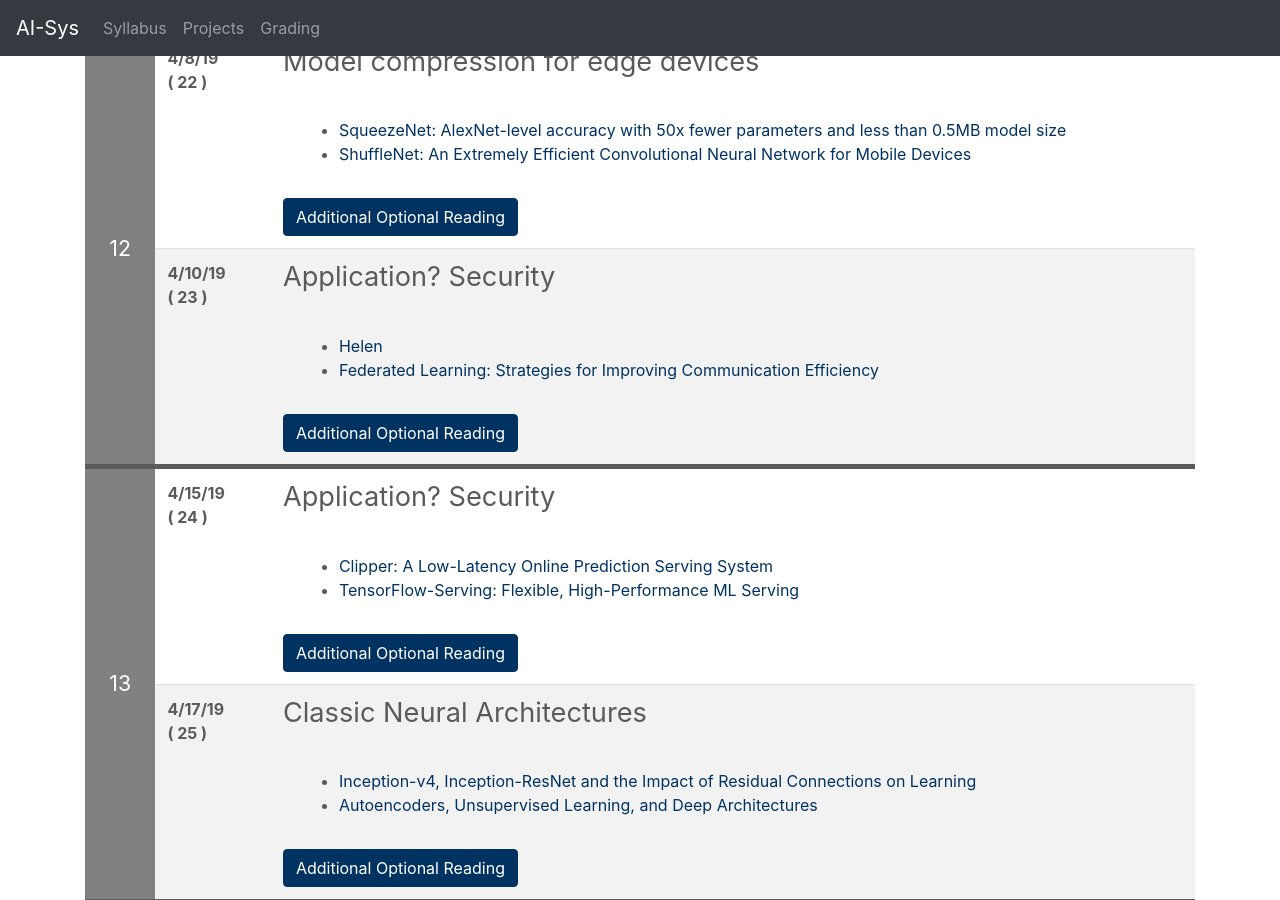
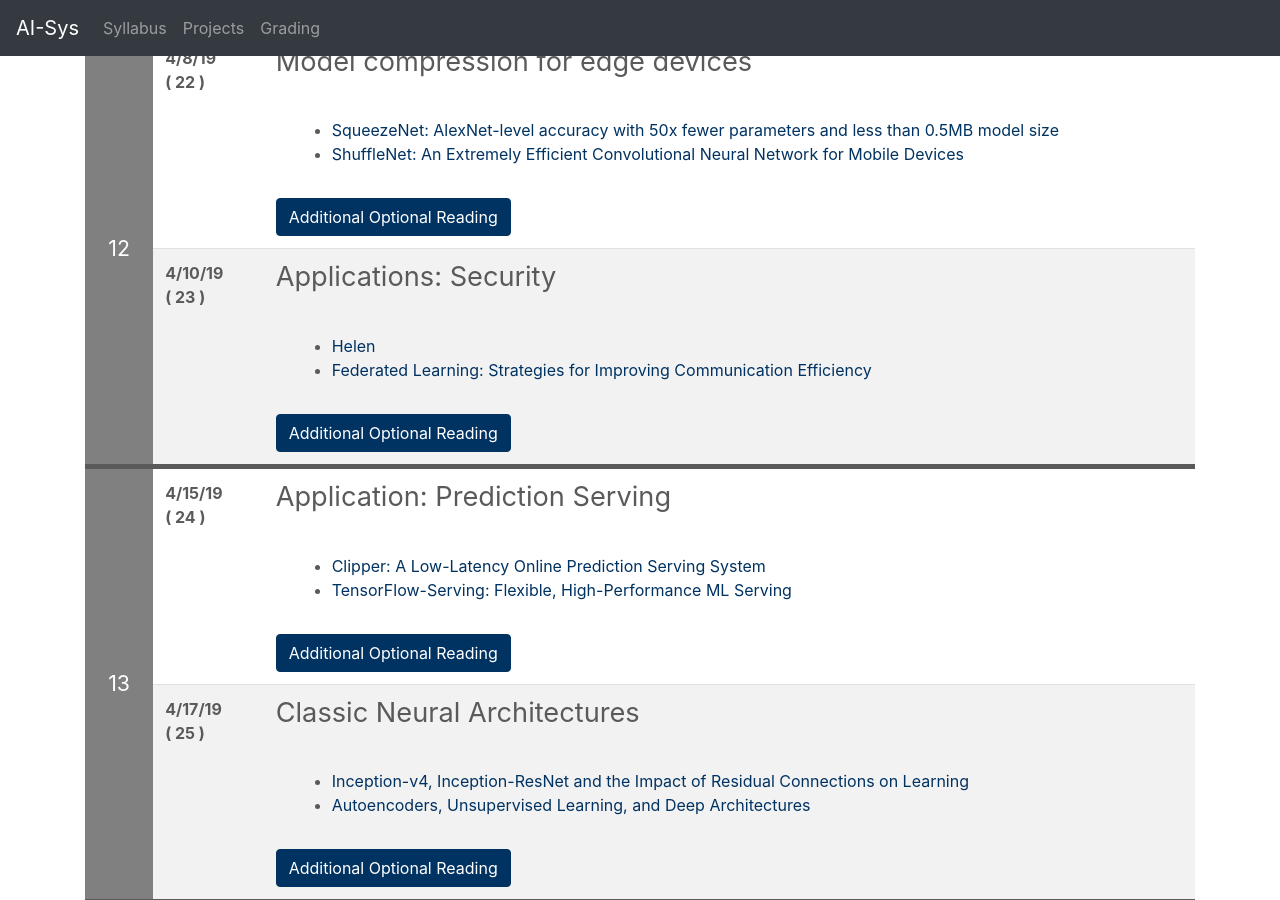
Before and after one commit to ucbrise/cs294-ai-sys-sp19, a Jekyll site: the page built from index.md, in a window 1280 px wide and 900 px high, scrolled down 4413 px. Built offline with Jekyll 4.4.1, drawn with Linux system fonts in a browser that asks for light colours; nearby versions of some CDN libraries; our own code applies the rules of GitHub Pages for plain Markdown files.

Commit message:
minor fixes

```diff
--- a/_includes/syllabus.html
+++ b/_includes/syllabus.html
@@ -44,7 +44,7 @@
    <tr>
       <th style="width: 5%"> Week </th>
       <th style="width: 10%"> Date (Lec.) </th>
-      <th style="width: 80%"> Topic </th>
+      <th style="width: 85%"> Topic </th>
    </tr>
 </thead>
 <tbody>
--- a/_includes/syllabus_entries.md
+++ b/_includes/syllabus_entries.md
@@ -406,7 +406,7 @@ Library for Heterogeneous Distributed Systems](https://arxiv.org/1512.01274)
 
 
 {% include syllabus_entry %}
-## Application? Security
+## Applications: Security
 
 <div class="summary" markdown="1"> </div>
 <div class="reading">
@@ -435,7 +435,7 @@ Library for Heterogeneous Distributed Systems](https://arxiv.org/1512.01274)
 
 
 {% include syllabus_entry %}
-## Application? Security
+## Application: Prediction Serving
 
 <div class="summary" markdown="1"> </div>
 <div class="reading">
```
